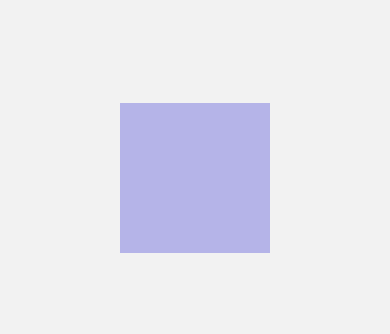
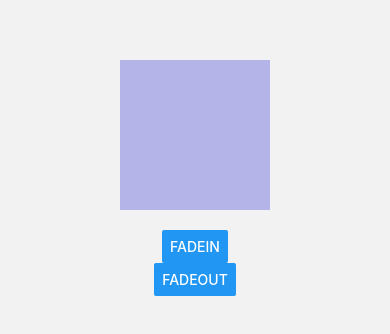
Before and after one commit to EcheCostabel/RNComponents, a React Native app: screen /Animation101Screen in a window 390 px wide. Shown: the part 244-578 px from the top of the page. Built offline with nearby package versions, Linux system fonts and the light colour scheme.

Commit message:
fadeIn and fadeOut

```diff
--- a/src/screens/Animation101Screen.tsx
+++ b/src/screens/Animation101Screen.tsx
@@ -1,19 +1,50 @@
 import React, { useRef } from 'react';
-import { StyleSheet, View, Animated } from 'react-native';
+import { StyleSheet, View, Animated, Button } from 'react-native';
 
 export const Animation101Screen = () => {
 
     const opacity = useRef(new Animated.Value(0.4)).current;
 
+    const fadeIn = ( ) => {
+        Animated.timing(
+            opacity,
+            {
+                toValue: 1,
+                duration: 300,
+                useNativeDriver: true
+            }
+        ).start();
+    };
+
+
+    const fadeOut = ( ) => {
+        Animated.timing(
+            opacity,
+            {
+                toValue: 0.4,
+                duration: 300,
+                useNativeDriver: true
+            }
+        ).start();
+    };
 
 
   return (
     <View style={styles.container}>
         <Animated.View  style={{
             ...styles.purpleBox,
+            marginBottom: 20,
             opacity: opacity
+            }}/>
 
-            }}/>
+            <Button
+                title='FadeIn'
+                onPress={fadeIn}
+            />
+            <Button
+                title='FadeOut'
+                onPress={fadeOut}
+            />
     </View>
   )
 };
```
